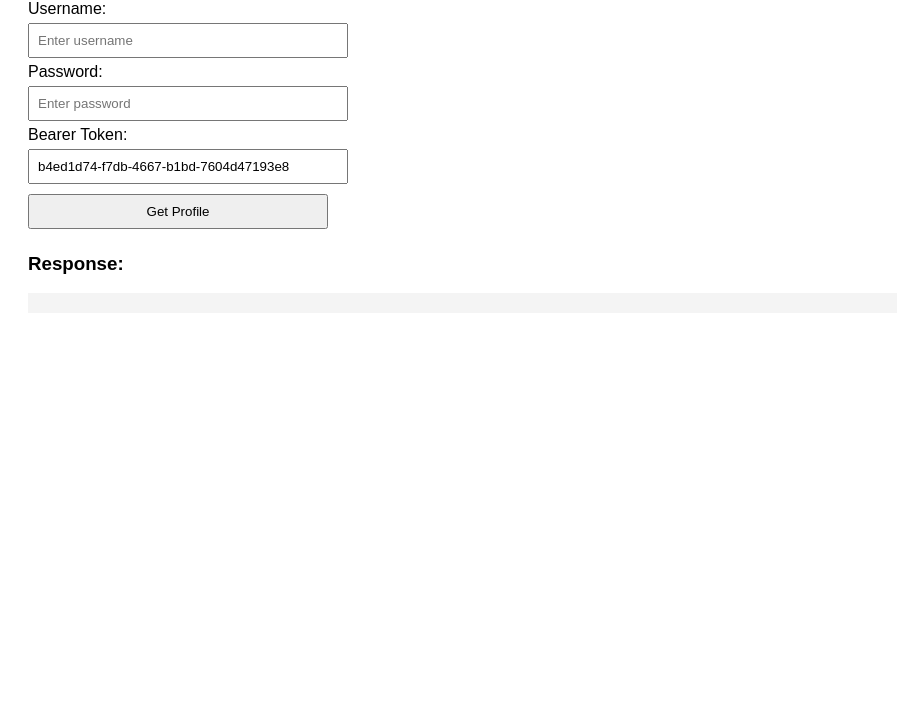
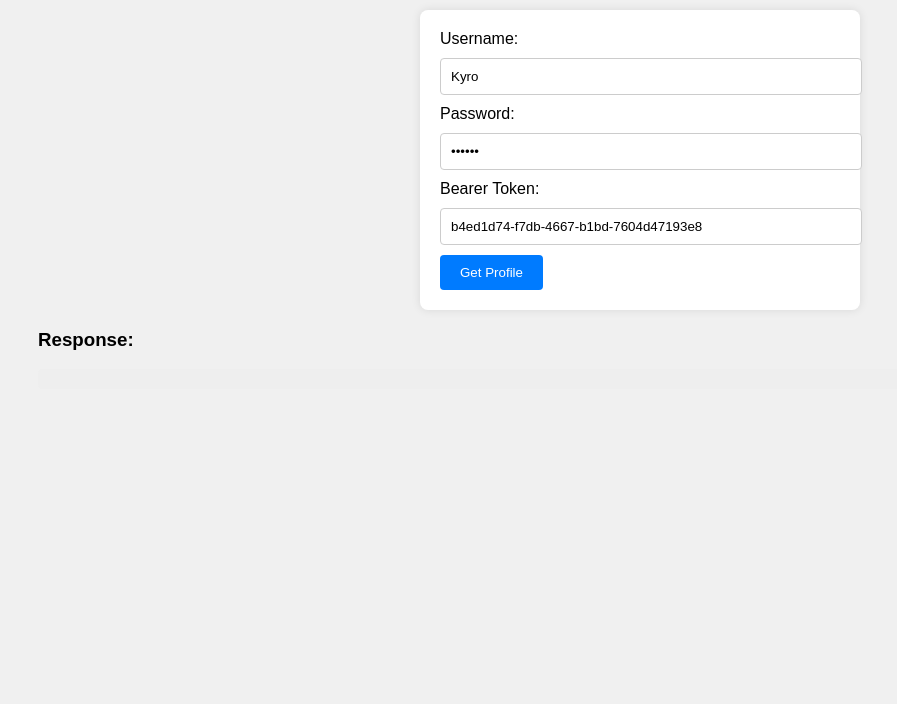
Before and after one commit to Pixelart002/RUK-, a website: page public/main.html in a window 1280 px wide. Shown: the part 96-800 px from the top of the page, without its empty margins (0-897 px from the left). Drawn offline with Linux system fonts and the light colour scheme.

Commit message:
update main.html

```diff
--- a/public/main.html
+++ b/public/main.html
@@ -3,56 +3,59 @@
 <head>
 <meta charset="UTF-8">
 <meta name="viewport" content="width=device-width, initial-scale=1.0">
-<title>Profile GET with Token</title>
+<title>Fetch Profile</title>
 <style>
-  body { font-family: Arial, sans-serif; padding: 20px; }
-  input, button { padding: 8px; margin: 5px 0; width: 300px; }
-  pre { background: #f4f4f4; padding: 10px; }
+  body { font-family: Arial, sans-serif; background: #f0f0f0; padding: 30px; }
+  form { background: #fff; padding: 20px; border-radius: 8px; max-width: 400px; margin: auto; box-shadow: 0 0 10px rgba(0,0,0,0.1);}
+  input { width: 100%; padding: 10px; margin: 10px 0; border-radius: 4px; border: 1px solid #ccc; }
+  button { padding: 10px 20px; border: none; border-radius: 4px; background: #007bff; color: white; cursor: pointer; }
+  pre { background: #eee; padding: 10px; border-radius: 4px; overflow-x: auto; }
 </style>
 </head>
 <body>
 
 <h2>Fetch Profile</h2>
+<form id="profileForm">
+  <label>Username:</label>
+  <input type="text" id="username" value="Kyro" required>
 
-<label>Username:</label><br>
-<input type="text" id="username" placeholder="Enter username"><br>
+  <label>Password:</label>
+  <input type="password" id="password" value="123456" required>
 
-<label>Password:</label><br>
-<input type="password" id="password" placeholder="Enter password"><br>
+  <label>Bearer Token:</label>
+  <input type="text" id="token" value="b4ed1d74-f7db-4667-b1bd-7604d47193e8" required>
 
-<label>Bearer Token:</label><br>
-<input type="text" id="token" placeholder="Enter token" value="b4ed1d74-f7db-4667-b1bd-7604d47193e8"><br>
-
-<button onclick="fetchProfile()">Get Profile</button>
+  <button type="submit">Get Profile</button>
+</form>
 
 <h3>Response:</h3>
 <pre id="response"></pre>
 
 <script>
-async function fetchProfile() {
-  const username = document.getElementById('username').value;
-  const password = document.getElementById('password').value;
+document.getElementById('profileForm').addEventListener('submit', async function(e){
+  e.preventDefault();
+
+  const username = encodeURIComponent(document.getElementById('username').value);
+  const password = encodeURIComponent(document.getElementById('password').value);
   const token = document.getElementById('token').value;
 
-  const formBody = new URLSearchParams();
-  formBody.append('username', username);
-  formBody.append('password', password);
+  // GET request with query parameters
+  const url = `https://universal-hilde-pixelart002-64da3a19.koyeb.app/profile/me?username=${username}&password=${password}`;
 
   try {
-    const res = await fetch('https://universal-hilde-pixelart002-64da3a19.koyeb.app/profile/me', {
+    const res = await fetch(url, {
       method: 'GET',
       headers: {
-        'Content-Type': 'application/x-www-form-urlencoded',
         'Authorization': 'Bearer ' + token
-      },
-      body: formBody
+      }
     });
+
     const data = await res.json();
     document.getElementById('response').textContent = JSON.stringify(data, null, 2);
   } catch (err) {
     document.getElementById('response').textContent = 'Error: ' + err;
   }
-}
+});
 </script>
 
 </body>
```
